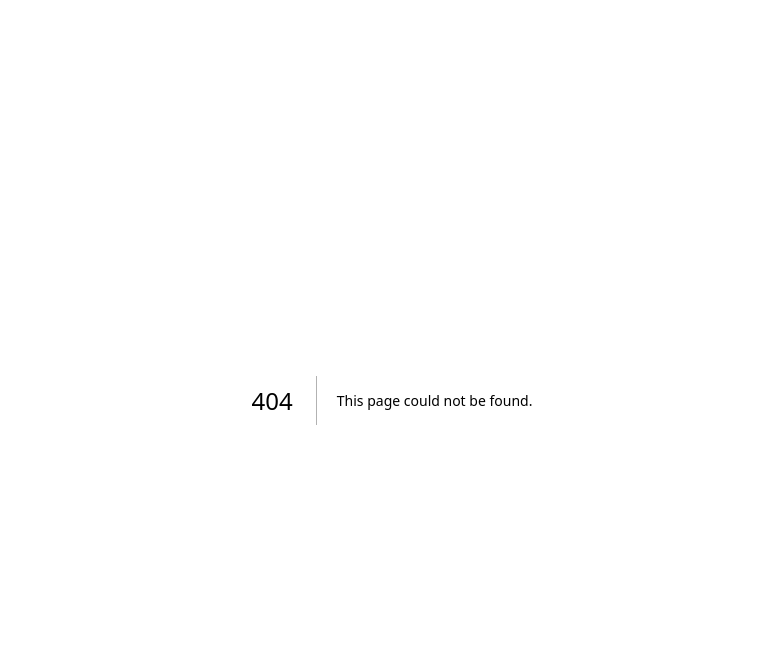
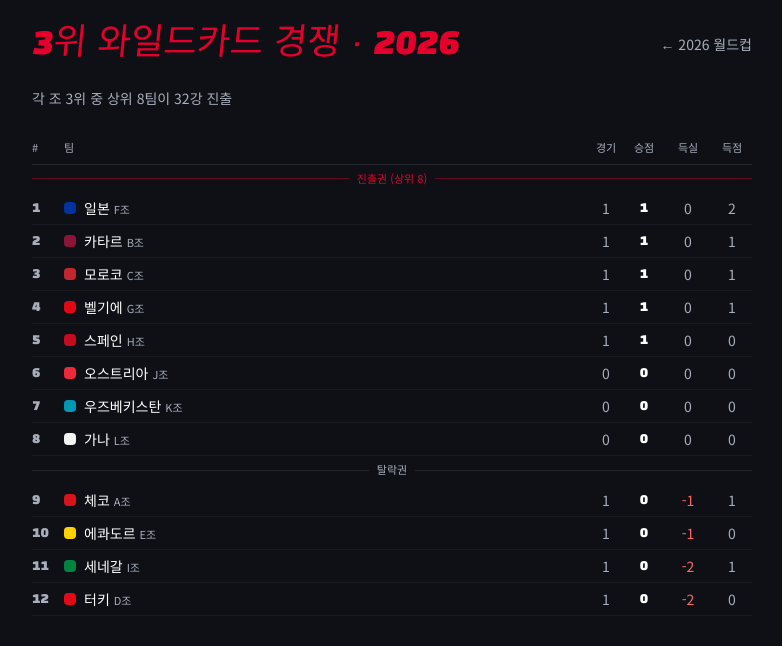
Before and after one commit to qoxmfaktmxj/worldcup, a Next.js app: page /world-cup/2026/third-place in a window 1280 px wide. Before the commit this address had no page. Shown: the top 646 px of the page, without its empty margins (248-1030 px from the left). Built offline with nearby package versions, Linux system fonts and the light colour scheme.

Commit message:
feat: third-place wildcard race table
Add lib/thirdplace.ts (pure sort by pts/gd/gf, top-8 advancing),
ThirdPlaceTable server component with advance/elimination dividers,
and static route /world-cup/2026/third-place.

Co-Authored-By: Claude Opus 4.8 (1M context) <noreply@anthropic.com>

```diff
--- /dev/null
+++ b/app/world-cup/2026/third-place/page.tsx
@@ -0,0 +1,36 @@
+import Link from 'next/link'
+import { getStandings } from '@/lib/data'
+import { thirdPlaceRanking } from '@/lib/thirdplace'
+import { ThirdPlaceTable } from '@/components/kinetic/ThirdPlaceTable'
+
+export const dynamic = 'force-static'
+
+export default async function ThirdPlacePage() {
+  const standings = await getStandings(2026)
+  const rows = thirdPlaceRanking(standings)
+
+  return (
+    <main className="mx-auto max-w-3xl p-6">
+      <div className="flex items-center justify-between flex-wrap gap-3 mb-6">
+        <h1
+          className="font-display text-4xl text-korea"
+          style={{ transform: 'skewX(-6deg)' }}
+        >
+          3위 와일드카드 경쟁 · 2026
+        </h1>
+        <Link
+          href="/world-cup/2026"
+          className="text-sm text-muted hover:text-korea transition-colors"
+        >
+          ← 2026 월드컵
+        </Link>
+      </div>
+
+      <p className="text-muted text-sm mb-6">
+        각 조 3위 중 상위 8팀이 32강 진출
+      </p>
+
+      <ThirdPlaceTable rows={rows} />
+    </main>
+  )
+}
--- /dev/null
+++ b/components/kinetic/ThirdPlaceTable.tsx
@@ -0,0 +1,74 @@
+import type { ThirdPlaceRow } from '@/lib/thirdplace'
+import { teamPrimary } from '@/lib/teamColors'
+import { groupKo } from '@/lib/stages'
+
+const ADVANCE_DIVIDER_AFTER = 7 // index 7 = 8th row (0-based); divider between index 7 and 8
+
+export function ThirdPlaceTable({ rows }: { rows: ThirdPlaceRow[] }) {
+  return (
+    <div className="overflow-x-auto">
+      <table className="w-full min-w-[520px] text-sm">
+        <thead>
+          <tr className="border-b border-line text-[11px] text-muted">
+            <th className="w-8 py-2 text-left font-normal">#</th>
+            <th className="py-2 text-left font-normal">팀</th>
+            <th className="w-9 py-2 text-center font-normal">경기</th>
+            <th className="w-10 py-2 text-center font-normal">승점</th>
+            <th className="w-12 py-2 text-center font-normal">득실</th>
+            <th className="w-10 py-2 text-center font-normal">득점</th>
+          </tr>
+        </thead>
+        <tbody>
+          {rows.map((r, i) => (
+            <>
+              {i === ADVANCE_DIVIDER_AFTER + 1 && (
+                <tr key="divider-row" aria-hidden>
+                  <td colSpan={6} className="py-0">
+                    <div className="flex items-center gap-2 py-1.5">
+                      <span className="h-px flex-1 bg-line" />
+                      <span className="text-[11px] text-muted shrink-0">탈락권</span>
+                      <span className="h-px flex-1 bg-line" />
+                    </div>
+                  </td>
+                </tr>
+              )}
+              {i === 0 && (
+                <tr key="advance-label-row" aria-hidden>
+                  <td colSpan={6} className="py-0">
+                    <div className="flex items-center gap-2 py-1.5">
+                      <span className="h-px flex-1 bg-korea/40" />
+                      <span className="text-[11px] text-korea shrink-0">진출권 (상위 8)</span>
+                      <span className="h-px flex-1 bg-korea/40" />
+                    </div>
+                  </td>
+                </tr>
+              )}
+              <tr key={r.team.id} className="border-b border-line/50">
+                <td className="py-1.5 font-display text-muted">{i + 1}</td>
+                <td className="py-1.5">
+                  <span className="flex items-center gap-2">
+                    <span
+                      className="h-3 w-3 shrink-0 rounded-sm"
+                      style={{ background: teamPrimary(r.team.name) }}
+                      aria-hidden
+                    />
+                    <span className="truncate">
+                      {r.team.nameKo}
+                      <span className="ml-1 text-[11px] text-muted">{groupKo(r.group)}</span>
+                    </span>
+                  </span>
+                </td>
+                <td className="py-1.5 text-center text-muted">{r.played}</td>
+                <td className="py-1.5 text-center font-display">{r.points}</td>
+                <td className={`py-1.5 text-center tabular-nums ${r.gd > 0 ? 'text-korea' : r.gd < 0 ? 'text-red-400' : 'text-muted'}`}>
+                  {r.gd > 0 ? `+${r.gd}` : r.gd}
+                </td>
+                <td className="py-1.5 text-center text-muted">{r.gf}</td>
+              </tr>
+            </>
+          ))}
+        </tbody>
+      </table>
+    </div>
+  )
+}
--- /dev/null
+++ b/lib/thirdplace.ts
@@ -0,0 +1,43 @@
+import type { GroupStanding, TeamRef } from './types'
+
+export interface ThirdPlaceRow {
+  group: string
+  team: TeamRef
+  played: number
+  points: number
+  gd: number
+  gf: number
+  advancing: boolean
+}
+
+/**
+ * Extracts each group's 3rd-placed team, ranks them by:
+ *   1. points desc
+ *   2. goal difference desc
+ *   3. goals for desc
+ * Top 8 are marked advancing (2026 format: 12 groups, best 8 third-placed teams advance).
+ */
+export function thirdPlaceRanking(groups: GroupStanding[]): ThirdPlaceRow[] {
+  const thirds = groups
+    .map((g) => {
+      const row = g.rows.find((r) => r.position === 3)
+      if (!row) return null
+      return {
+        group: g.group,
+        team: row.team,
+        played: row.played,
+        points: row.points,
+        gd: row.gd,
+        gf: row.gf,
+      }
+    })
+    .filter((x): x is Omit<ThirdPlaceRow, 'advancing'> => x !== null)
+
+  thirds.sort((a, b) => {
+    if (b.points !== a.points) return b.points - a.points
+    if (b.gd !== a.gd) return b.gd - a.gd
+    return b.gf - a.gf
+  })
+
+  return thirds.map((row, i) => ({ ...row, advancing: i < 8 }))
+}
```
Also changed, not shown: 1 other file (tests, documents, lock files or other folders).
